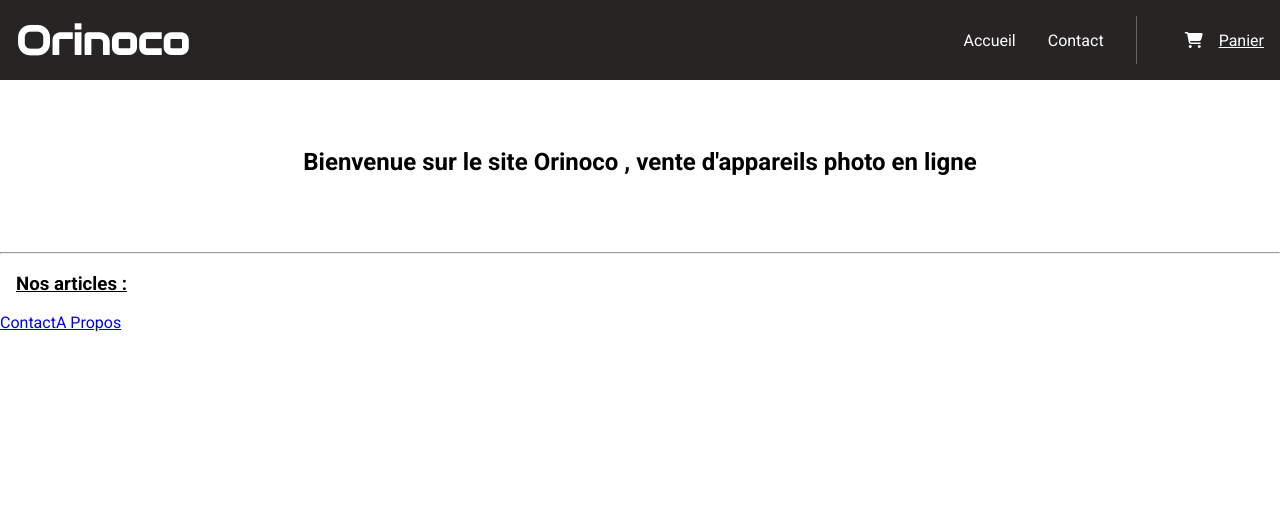
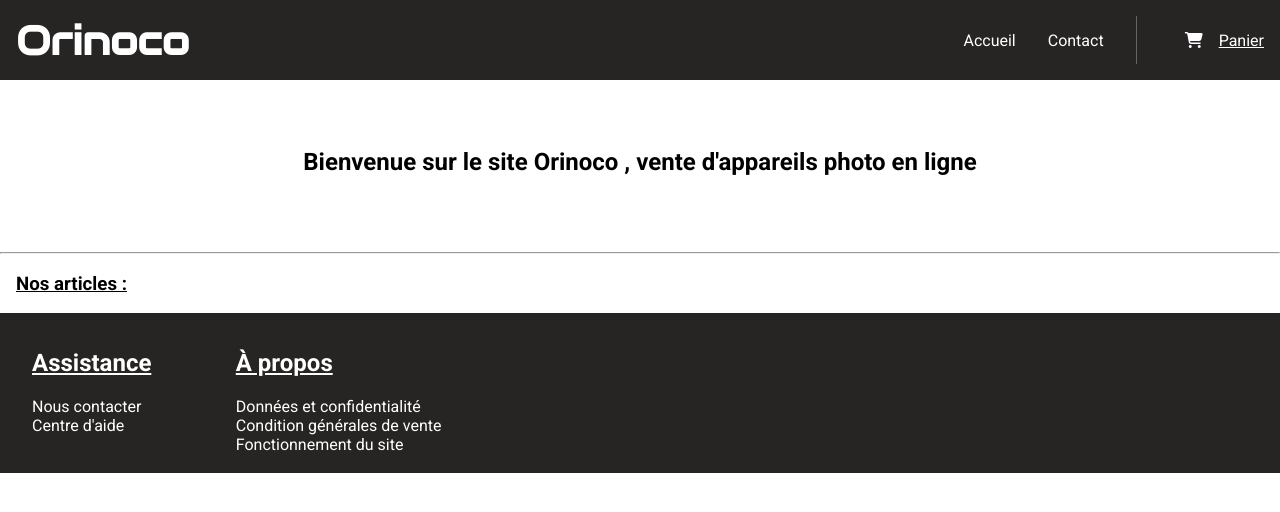
Before and after one commit to zeddoth/DosscheJordan_5_08042021, a plain HTML site: page index.html in a window 1280 px wide. Drawn offline with Linux system fonts and the light colour scheme; no server answers; a web font is replaced by a local one.

Commit message:
Ajout du footer & conversion du prix (centimes => eur)

```diff
--- a/index.html
+++ b/index.html
@@ -34,15 +34,20 @@
         <ul id="results"></ul>
       </section>
     </main>
-    <script type="text/javascript" src="index.js"></script>
 
     <footer class="footer">
       <div class="footer_contact">
-        <a href="contact.html">Contact</a>
+        <h2 class="footer_h2">Assistance</h2>
+        <a class="footer_link" href="contact.html">Nous contacter</a>
+        <a class="footer_link" href="#">Centre d'aide</a>
       </div>
-      <div class="about">
-        <a href="#">A Propos</a>
+      <div class="footer_about">
+        <h2 class="footer_h2">À propos</h2>
+        <a class="footer_link" href="#">Données et confidentialité</a>
+        <a class="footer_link" href="#">Condition générales de vente</a>
+        <a class="footer_link" href="#">Fonctionnement du site</a>
       </div>
     </footer>
+    <script type="text/javascript" src="index.js"></script>
   </body>
 </html>
--- a/index.js
+++ b/index.js
@@ -10,7 +10,6 @@
 
 const showCameras = async() => {
     await fetchCameras();
-
     results.innerHTML = (
 
         cameras
@@ -21,7 +20,7 @@
                 <li class="camera-item">
                     <div class="camera-infos">
                         <h3 class="camera-name"><strong>${camera.name}</strong></h3>
-                        <h2 class="camera-price"><strong>${numberWithSpace(camera.price)} €</strong></h2>
+                        <h2 class="camera-price"><strong>${numberWithSpace(camera.price /= 100)} €</strong></h2>
                     </div>
                     <img class="camera-img" src="${camera.imageUrl}" />
                 </li>
--- a/style.css
+++ b/style.css
@@ -93,4 +93,32 @@
 
 .footer {
   display: flex;
+  height: 8rem;
+  background-color: rgb(39, 36, 36);
+  padding: 1rem;
 }
+.footer_link {
+  color: white;
+  text-decoration: none;
+  padding-left: 1rem;
+  padding-right: 1rem;
+}
+.footer_link:visited {
+  color: white;
+  text-decoration: none;
+}
+.footer_about {
+  display: flex;
+  flex-direction: column;
+  margin-right: 5%;
+}
+.footer_contact {
+  display: flex;
+  flex-direction: column;
+  margin-right: 5%;
+}
+.footer_h2 {
+  color: white;
+  padding-left: 1rem;
+  text-decoration: underline;
+}
```
Also changed, not shown: cart.html (+8 -3 lines), contact.html (+8 -3 lines), imgs/logo.png (deleted).
